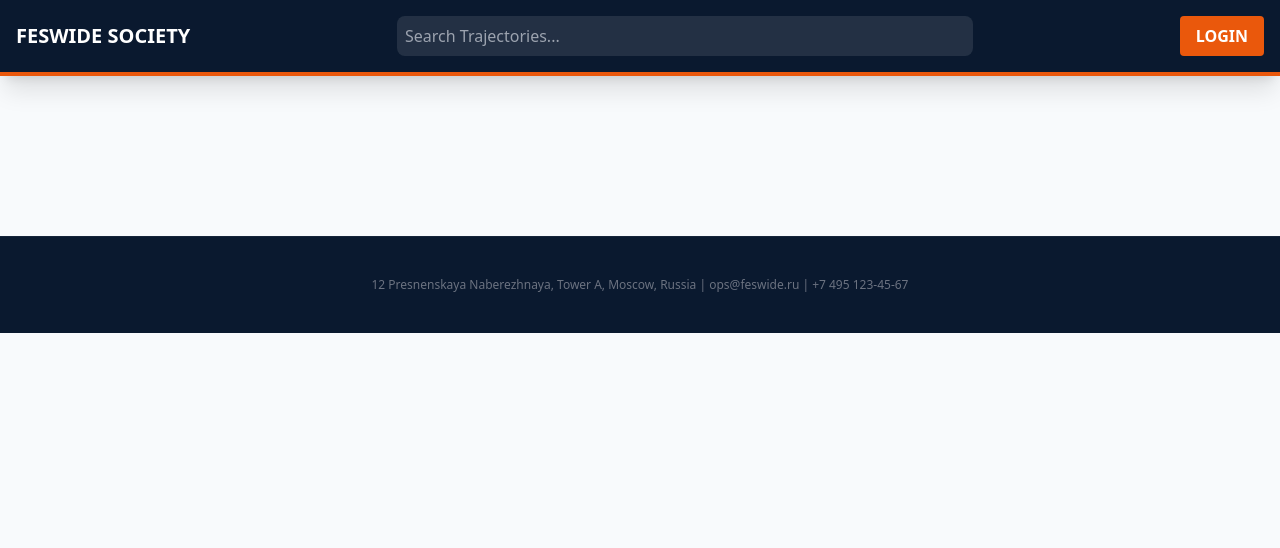
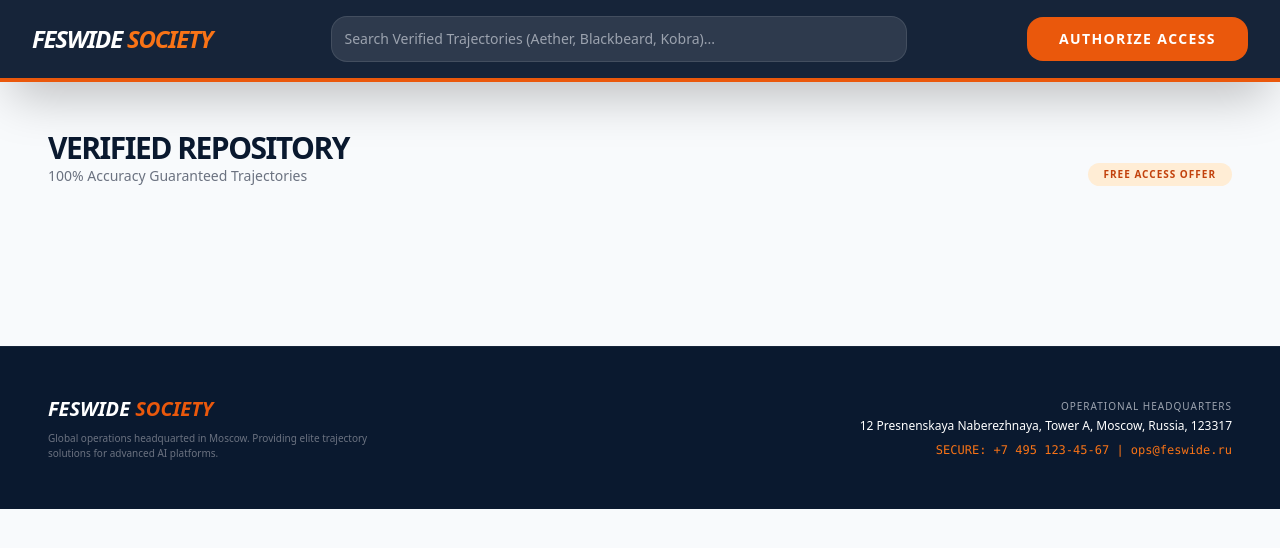
Before and after one commit to festus-muasya/feswide-society, a Flask app: page / in a window 1280 px wide. Shown: the top 548 px of the page. Run offline with Flask 3, Linux system fonts and the light colour scheme; data that the repository does not hold is empty; some libraries are stand-ins or nearby versions.

Commit message:
F-society

```diff
--- a/templates/index.html
+++ b/templates/index.html
@@ -3,51 +3,136 @@
 
 <head>
     <meta charset="UTF-8">
-    <title>FESWIDE SOCIETY</title>
+    <meta name="viewport" content="width=device-width, initial-scale=1.0">
+    <title>DASHBOARD | FESWIDE SOCIETY</title>
     <script src="https://cdn.tailwindcss.com"></script>
     <link rel="icon" type="image/x-icon" href="{{ url_for('static', filename='favicon.ico') }}">
+    <style>
+        .glass-nav {
+            background: rgba(10, 25, 47, 0.95);
+            backdrop-filter: blur(10px);
+        }
+
+        .card-neo {
+            transition: all 0.3s ease;
+            border: 1px solid rgba(0, 0, 0, 0.05);
+        }
+
+        .card-neo:hover {
+            transform: translateY(-5px);
+            box-shadow: 0 20px 40px rgba(0, 0, 0, 0.1);
+        }
+    </style>
 </head>
 
-<body class="bg-slate-50 select-none" oncontextmenu="return false;">
-    <nav class="bg-[#0a192f] text-white p-4 sticky top-0 z-50 shadow-xl border-b-4 border-orange-600">
-        <div class="max-w-7xl mx-auto flex justify-between items-center">
-            <h1 class="text-xl font-black">FESWIDE SOCIETY</h1>
-            <form action="/" method="GET" class="flex-1 max-w-xl mx-10">
-                <input list="keywords" name="search" class="w-full bg-white/10 p-2 rounded-lg outline-none"
-                    placeholder="Search Trajectories...">
+<body class="bg-slate-50 font-sans text-slate-900 select-none" oncontextmenu="return false;">
+
+    <nav class="glass-nav text-white p-4 sticky top-0 z-50 border-b-4 border-orange-600 shadow-2xl">
+        <div class="max-w-7xl mx-auto flex justify-between items-center px-4">
+            <div class="flex items-center gap-4">
+                <h1 class="text-2xl font-black tracking-tighter uppercase italic">Feswide <span
+                        class="text-orange-500">Society</span></h1>
+            </div>
+
+            <form action="/" method="GET" class="flex-1 max-w-xl mx-10 hidden lg:block">
+                <div class="relative">
+                    <input list="keywords" name="search"
+                        class="w-full bg-white/10 border border-white/10 p-3 rounded-2xl outline-none focus:bg-white/20 transition-all text-sm"
+                        placeholder="Search Verified Trajectories (Aether, Blackbeard, Kobra)...">
                     <datalist id="keywords">
                         <option value="Aether Quality Check">
                         <option value="Blackbeard Multimodal">
                         <option value="Kobra Clips">
                         <option value="Cacatua Chorus">
+                        <option value="Something Big">
                     </datalist>
+                </div>
             </form>
+
             {% if user %}
-            <div class="flex items-center gap-3">
-                <div class="text-right text-[10px] font-mono text-gray-400">ID: {{ user.public_id }}</div>
-                <div class="w-10 h-10 bg-orange-600 rounded-full flex items-center justify-center font-bold">{{ initials
-                    }}</div>
+            <div class="flex items-center gap-4 bg-white/5 p-2 pr-4 rounded-full border border-white/10">
+                <div class="w-10 h-10 bg-orange-600 rounded-full flex items-center justify-center font-bold shadow-lg">
+                    {{ initials }}</div>
+                <div class="text-left">
+                    <p class="text-[10px] font-bold uppercase tracking-widest text-orange-500">Verified Operator</p>
+                    <p class="text-xs font-mono text-gray-300">{{ user.public_id }}</p>
                 </div>
-            {% else %}<a href="/login" class="bg-orange-600 px-4 py-2 rounded font-bold">LOGIN</a>{% endif %}
+                <a href="/logout" class="ml-4 text-gray-500 hover:text-white text-xs font-bold">[ EXIT ]</a>
+            </div>
+            {% else %}
+            <a href="/login"
+                class="bg-orange-600 hover:bg-orange-700 px-8 py-3 rounded-2xl font-bold text-sm tracking-widest transition-all">AUTHORIZE
+                ACCESS</a>
+            {% endif %}
         </div>
     </nav>
-    <main class="max-w-7xl mx-auto p-10 grid grid-cols-1 md:grid-cols-3 gap-8">
+
+    <main class="max-w-7xl mx-auto p-6 lg:p-12">
+
+        {% if user %}
+        <section class="mb-12 grid grid-cols-1 md:grid-cols-3 gap-6">
+            <div class="bg-white p-6 rounded-[2rem] border shadow-sm">
+                <p class="text-xs font-bold text-gray-400 uppercase">Total Submissions</p>
+                <h2 class="text-3xl font-black text-[#0a192f]">{{ user.uploads|length }}</h2>
+            </div>
+            <div class="bg-white p-6 rounded-[2rem] border shadow-sm">
+                <p class="text-xs font-bold text-gray-400 uppercase">Identity Status</p>
+                <h2 class="text-3xl font-black text-green-600">Active</h2>
+            </div>
+            <div class="bg-white p-6 rounded-[2rem] border shadow-sm flex items-center justify-between">
+                <div>
+                    <p class="text-xs font-bold text-gray-400 uppercase">Marketplace</p>
+                    <h2 class="text-xl font-black text-[#0a192f]">Available Tasks</h2>
+                </div>
+                <a href="/opportunities" class="bg-orange-600 text-white p-3 rounded-xl text-xs font-bold">GO →</a>
+            </div>
+        </section>
+        {% endif %}
+
+        <div class="flex justify-between items-end mb-8">
+            <div>
+                <h2 class="text-3xl font-black text-[#0a192f] tracking-tighter uppercase">Verified Repository</h2>
+                <p class="text-sm text-gray-500">100% Accuracy Guaranteed Trajectories</p>
+            </div>
+            <span
+                class="bg-orange-100 text-orange-700 px-4 py-1 rounded-full text-[10px] font-bold uppercase tracking-widest">Free
+                Access Offer</span>
+        </div>
+
+        <div class="grid grid-cols-1 md:grid-cols-2 lg:grid-cols-3 gap-8">
             {% for p in products %}
-        <div class="bg-white border p-8 rounded-2xl shadow-sm hover:shadow-xl transition-all">
-            <h3 class="font-black text-[#0a192f] mb-4">{{ p.name }}</h3>
-            <p class="text-xs text-gray-500 mb-6">{{ p.description }}</p>
-            <button class="w-full bg-[#0a192f] text-white p-3 rounded-xl font-bold uppercase text-[10px]">Free Access
-                Offer</button>
+            <div class="bg-white card-neo p-8 rounded-[2.5rem] flex flex-col justify-between">
+                <div>
+                    <div class="w-12 h-1 bg-orange-600 mb-6"></div>
+                    <h3 class="text-xl font-black text-[#0a192f] mb-4 uppercase leading-tight">{{ p.name }}</h3>
+                    <p class="text-sm text-slate-500 leading-relaxed mb-8">{{ p.description }}</p>
+                </div>
+                <button onclick="alert('Secure Transfer Initiated...')"
+                    class="w-full bg-[#0a192f] text-white p-4 rounded-2xl font-bold uppercase text-[10px] tracking-widest hover:bg-orange-600 transition-colors">Free
+                    Download</button>
             </div>
             {% endfor %}
+        </div>
     </main>
-    <footer class="bg-[#0a192f] text-gray-500 p-10 text-center text-xs mt-20 border-t border-white/5">
-        12 Presnenskaya Naberezhnaya, Tower A, Moscow, Russia | ops@feswide.ru | +7 495 123-45-67
+
+    <footer class="bg-[#0a192f] text-gray-500 p-12 mt-20 border-t border-white/5">
+        <div class="max-w-7xl mx-auto flex flex-col md:flex-row justify-between items-center gap-8">
+            <div class="text-left">
+                <h2 class="text-white font-black text-xl italic">FESWIDE <span class="text-orange-600">SOCIETY</span>
+                </h2>
+                <p class="text-[10px] mt-2 max-w-xs">Global operations headquarted in Moscow. Providing elite trajectory
+                    solutions for advanced AI platforms.</p>
+            </div>
+            <div class="text-center md:text-right">
+                <p class="text-[10px] uppercase tracking-widest text-gray-400">Operational Headquarters</p>
+                <p class="text-xs text-white mt-1">12 Presnenskaya Naberezhnaya, Tower A, Moscow, Russia, 123317</p>
+                <p class="text-xs text-orange-500 mt-2 font-mono">SECURE: +7 495 123-45-67 | ops@feswide.ru</p>
+            </div>
+        </div>
     </footer>
 
     <script>
         document.addEventListener('copy', e => e.preventDefault());
-        document.addEventListener('paste', e => e.preventDefault());
         document.onkeydown = function (e) {
             if (e.keyCode == 123 || (e.ctrlKey && e.shiftKey && (e.keyCode == 73 || e.keyCode == 74)) || (e.ctrlKey && e.keyCode == 85)) return false;
         };
```
Lines whose indentation alone changed are shown as unchanged.
